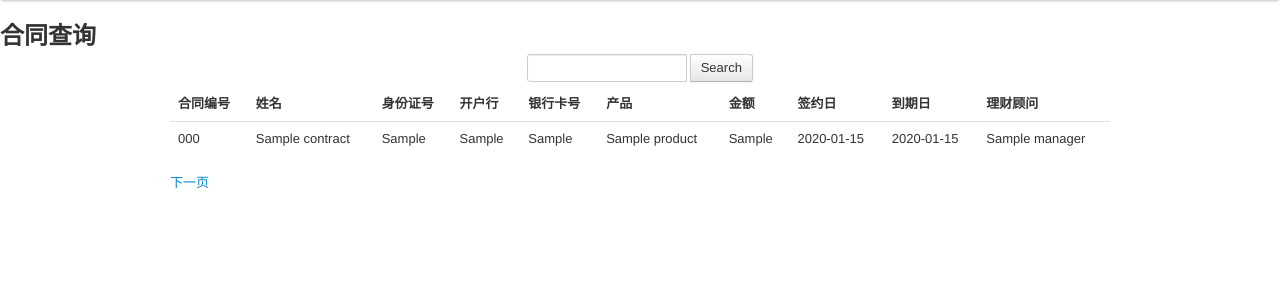
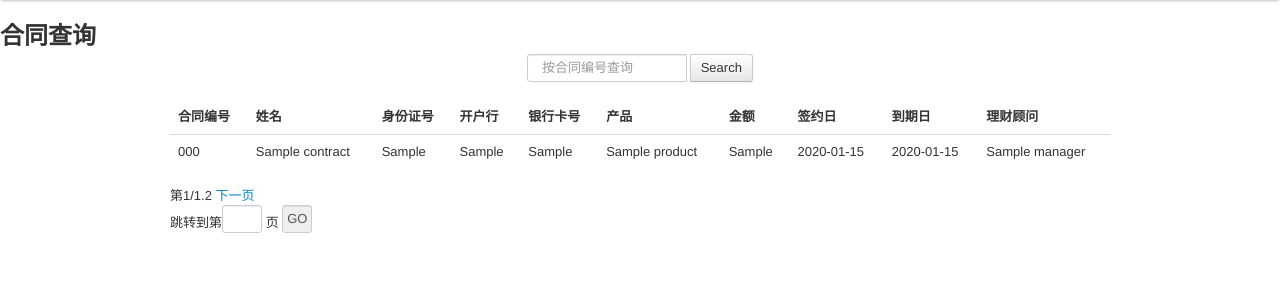
Before and after one commit to whu312/HappyGraduation, a Django app: page /querycontracts in a window 1280 px wide. Shown: the part 80-380 px from the top of the page. Run offline with Django 3.2, Linux system fonts and the light colour scheme; a user stored in the database is signed in; tables that the repository leaves empty hold one stand-in row (values such as "Sample post"); some libraries are stand-ins or nearby versions.

Commit message:
query fenye

```diff
--- a/HG/HG/template/base.html
+++ b/HG/HG/template/base.html
@@ -28,10 +28,10 @@
                         <a class="dropdown-toggle" data-toggle="dropdown" href="#">合同管理<b class="caret"></b></a>
                         <ul class="dropdown-menu">
                             <li><a href="/newcontract">新增合同</a></li>
-                            <li><a href="/querycontract">合同查询</a></li>
+                            <li><a href="/querycontracts">合同查询</a></li>
                             <li><a href="/checkcontract">合同审核</a></li>
 							<li><a href="/rollbackcontract">审核回退</a></li>
-							<li><a href="/querycontract">全部合同查询</a></li>
+							<li><a href="/querycontracts">全部合同查询</a></li>
                         </ul>
                     </li>
                     <li class="dropdown" id="accountmenu" style="padding-top: 30px;">
--- a/HG/HG/template/querycontracts.html
+++ b/HG/HG/template/querycontracts.html
@@ -1,8 +1,21 @@
 {% extends 'base.html' %}
 
 {% block center %}
+<link href="static/css/bootstrap.css" rel="stylesheet" type="text/css" />
+<script>
+function GoTo(var1){
+ var PageNo=document.getElementById("PageNo").value;
+if (PageNo <= var1){
+ var url = "";
+ url = 'querycontracts?page='+PageNo;
+ window.open(url, '_self');
+}
+else{
+ window.alert('请输入正确页码');
+}
+}
 
-
+</script>
 <style>
 .input-append{
 text-align:center;
@@ -10,12 +23,14 @@ margin-left:auto;
 margin-right:auto;
 }
 </style>
-</head>
+
 <body>
 <h2>合同查询</h2>
 <div class="input-append" >
-    <input type="text" class="span2 search-query">
-        <button type="submit" class="btn">Search</button>
+ <form class="form-horizontal" action="/querycontracts" method="post">
+    <input type="text" class="span2 search-query" name="number" placeholder="按合同编号查询">
+        <input type="submit" class="btn" value = "Search">
+</form>
 </div>
     <div class="container">
 
@@ -51,13 +66,17 @@ margin-right:auto;
         {%endfor%}
         </tbody>
       </table>
+	  <div class='fenye' >
 	  {%ifnotequal curpage 1 %}
 		<a href="/querycontracts?page={{curpage}}&&pagetype=pageup">上一页</a>
 		{% endifnotequal %}
-
+		第{{curpage}}/{{allpage}}
 		{% ifnotequal curpage allpage %}
 		<a href="/querycontracts?page={{curpage}}&&pagetype=pagedown">下一页</a>
 		{% endifnotequal %}
+		<p>跳转到第<input id='PageNo' style="width:30px;"> 页 <input type='button' value='GO' onclick="GoTo({{allpage}})"></p>
+
+		</div>
     </div>
 
 </body>
--- a/HG/website/views.py
+++ b/HG/website/views.py
@@ -12,7 +12,7 @@ from django.views.decorators.csrf import csrf_exempt
 from deal import *
 from users import *
 
-ONE_PAGE_NUM = 10
+ONE_PAGE_NUM = 5
 # Create your views here.
 
 def testhtml(req):
@@ -88,37 +88,8 @@ def statuscontract(req):
         a = {'user':req.user}
         return render_to_response("home.html",a)
 
-@checkauth
-def querycontracts(req):
-    if req.method == 'GET':
-        try:
-            thispage = int(req.GET.get("page",'1'))
-            pagetype = str(req.GET.get("pagetype",''))
-        except ValueError:
-            thispage = 1
-            allpage = 1
-            pagetype = ''
-        try:
-            number = req.GET.get('number','')
-        except ValueError:
-            number = ""
-        contracts = []
-        a = {'user':req.user}
-        if pagetype == 'pagedown':
-            thispage += 1
-        elif pagetype == 'pageup':
-            thispage -= 1
-        if number=="":
-            allpage = contract.objects.count()
-            startpos = ((thispage-1)*ONE_PAGE_NUM if (thispage-1)*ONE_PAGE_NUM<allpage else allpage)
-            endpos = (thispage*ONE_PAGE_NUM if thispage*ONE_PAGE_NUM<allpage else allpage)
-            contracts = contract.objects.all()[startpos:endpos]
-        else:
-            contracts = contract.objects.filter(number=number)
-        a['curpage'] = thispage
-        a['allpage'] = str(allpage)
-        a['contracts'] = contracts
-        return render_to_response("querycontracts.html",a)
+
+
 
 #add product control and manager
 @csrf_exempt
@@ -272,3 +243,42 @@ def checkcontract(req):
 		thislog.save()
 		a = {'user':req.user}
 		return render_to_response("home.html",a)
+
+@csrf_exempt
+@checkauth
+def querycontracts(req):
+    if req.method == 'GET':
+        try:
+            thispage = int(req.GET.get("page",'1'))
+            pagetype = str(req.GET.get("pagetype",''))
+        except ValueError:
+            thispage = 1
+            allpage = 1
+            pagetype = ''
+        try:
+            number = req.GET.get('number','')
+        except ValueError:
+            number = ""
+        contracts = []
+        a = {'user':req.user}
+        if pagetype == 'pagedown':
+            thispage += 1
+        elif pagetype == 'pageup':
+            thispage -= 1
+        if number=="":
+            allcount = contract.objects.count()
+            startpos = ((thispage-1)*ONE_PAGE_NUM if (thispage-1)*ONE_PAGE_NUM<allcount else allcount)
+            endpos = (thispage*ONE_PAGE_NUM if thispage*ONE_PAGE_NUM<allcount else allcount)
+            contracts = contract.objects.all()[startpos:endpos]
+        else:
+            contracts = contract.objects.filter(number=number)
+        a['curpage'] = thispage
+        a['allpage'] = allcount/ONE_PAGE_NUM + 1
+        a['contracts'] = contracts
+        return render_to_response("querycontracts.html",a)
+    if req.method == 'POST':
+        a = {'user':req.user}
+        number = req.POST.get("number",'')
+        contracts = contract.objects.filter(number=number)
+        a['contracts'] = contracts
+        return render_to_response("querycontracts.html",a)
```
